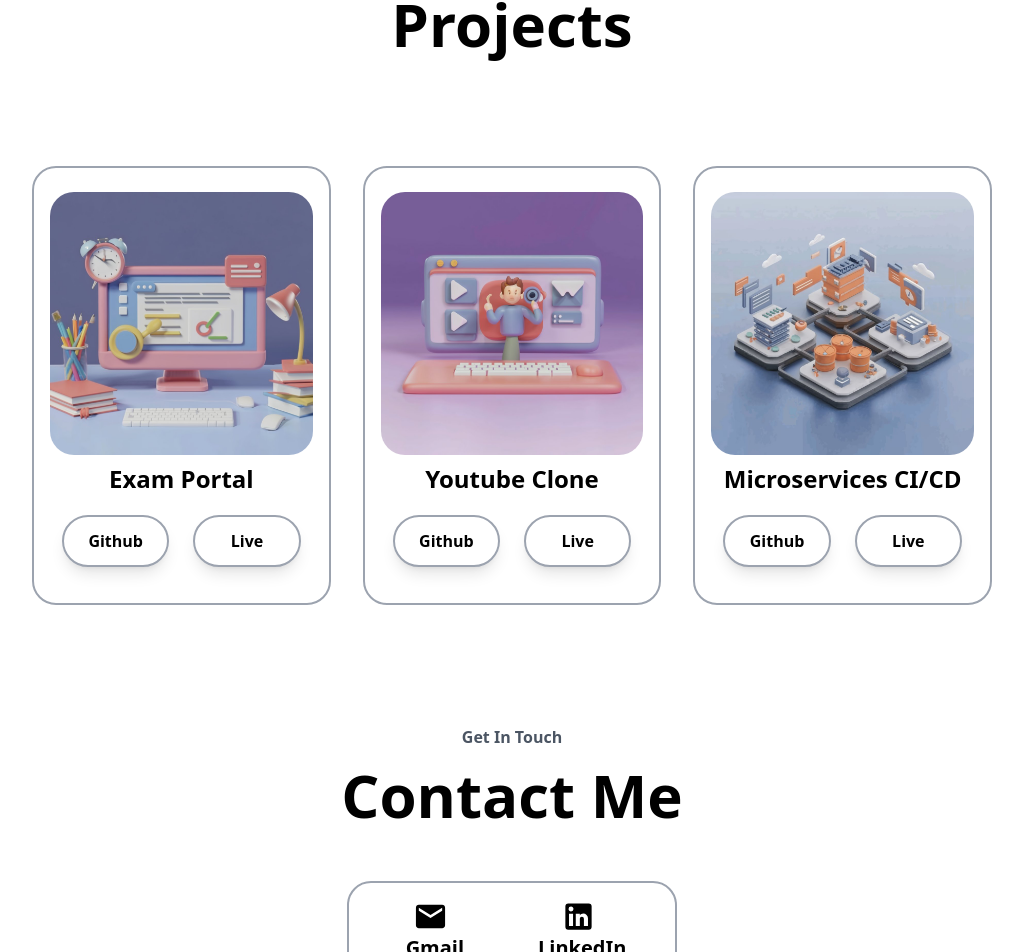
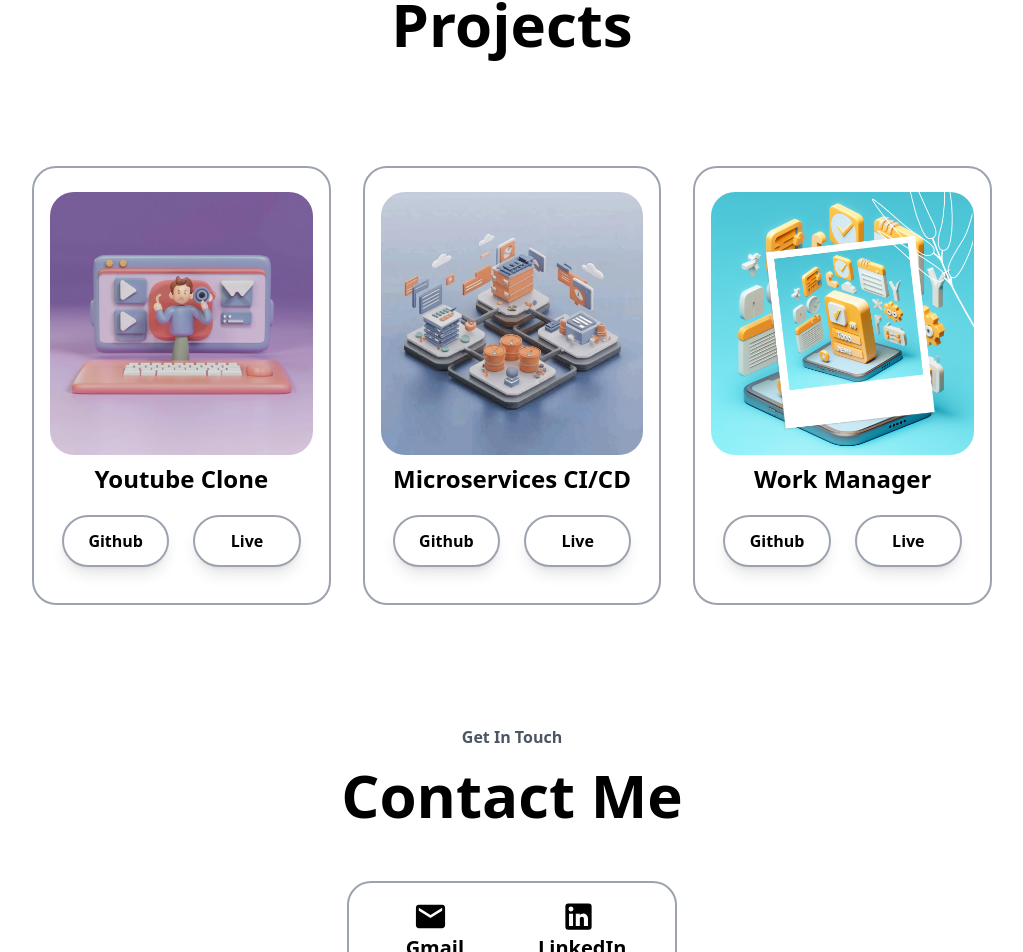
Before and after one commit to Ramnathnaik/portfolio-website, a React (Create React App) app: page / in a window 1280 px wide. Shown: the part 1893-2845 px from the top of the page, without its empty margins (128-1151 px from the left). Built offline with nearby package versions, Linux system fonts and the light colour scheme.

Commit message:
improvement: project section

```diff
--- /dev/null
+++ b/src/components/ProjectCard.jsx
@@ -0,0 +1,24 @@
+const ProjectCard = ({ imagePath, altText, title, link, live }) => {
+  return (
+    <div className="border-2 border-gray-400 p-4 mt-4 md:m-4 rounded-3xl">
+      <img className="rounded-3xl my-2" src={imagePath} alt={altText} />
+      <h1 className="text-2xl my-2">{title}</h1>
+      <div className="flex my-2">
+        <button
+          className="border-2 shadow-lg w-1/2 border-gray-400 py-3 px-5 rounded-full m-3"
+          onClick={() => window.open(link, "_blank")}
+        >
+          Github
+        </button>
+        <button
+          className="border-2 shadow-lg w-1/2 border-gray-400 py-3 px-5 rounded-full m-3"
+          onClick={() => window.open(live, "_blank")}
+        >
+          Live
+        </button>
+      </div>
+    </div>
+  );
+};
+
+export default ProjectCard;
--- a/src/components/Projects.jsx
+++ b/src/components/Projects.jsx
@@ -1,3 +1,6 @@
+import { projects } from "../utils/constants";
+import ProjectCard from "./ProjectCard";
+
 const Projects = () => {
   return (
     <div
@@ -7,54 +10,16 @@ const Projects = () => {
       <p className="text-gray-600 my-2 dark:text-gray-300">Browse My Recent</p>
       <h1 className="text-4xl md:text-6xl my-2">Projects</h1>
       <div className="flex flex-col md:flex-row my-12 md:my-24 items-center">
-        <div className="border-2 border-gray-400 p-4 mt-4 md:m-4 rounded-3xl">
-          <img
-            className="rounded-3xl my-2"
-            src="/exam-portal-project.jpg"
-            alt="Exam Portal Project"
+        {projects.map((project) => (
+          <ProjectCard
+            key={project.id}
+            imagePath={project.imagePath}
+            altText={project.altText}
+            title={project.title}
+            link={project.link}
+            live={project.live}
           />
-          <h1 className="text-2xl my-2">Exam Portal</h1>
-          <div className="flex my-2">
-            <button className="border-2 shadow-lg w-1/2 border-gray-400 py-3 px-5 rounded-full m-3">
-              Github
-            </button>
-            <button className="border-2 shadow-lg w-1/2 border-gray-400 py-3 px-5 rounded-full m-3">
-              Live
-            </button>
-          </div>
-        </div>
-        <div className="border-2 border-gray-400 p-4 mt-4 md:m-4 rounded-3xl">
-          <img
-            className="rounded-3xl my-2"
-            src="/youtube-clone-project.jpg"
-            alt="Youtube Clone Project"
-          />
-          <h1 className="text-2xl my-2">Youtube Clone</h1>
-          <div className="flex my-2">
-            <button className="border-2 shadow-lg w-1/2 border-gray-400 py-3 px-5 rounded-full m-3">
-              Github
-            </button>
-            <button className="border-2 shadow-lg w-1/2 border-gray-400 py-3 px-5 rounded-full m-3">
-              Live
-            </button>
-          </div>
-        </div>
-        <div className="border-2 border-gray-400 p-4 mt-4 md:m-4 rounded-3xl">
-          <img
-            className="rounded-3xl my-2"
-            src="/microservices-project.jpg"
-            alt="Microservices Project"
-          />
-          <h1 className="text-2xl my-2">Microservices CI/CD</h1>
-          <div className="flex my-2">
-            <button className="border-2 shadow-lg w-1/2 border-gray-400 py-3 px-5 rounded-full m-3">
-              Github
-            </button>
-            <button className="border-2 shadow-lg w-1/2 border-gray-400 py-3 px-5 rounded-full m-3">
-              Live
-            </button>
-          </div>
-        </div>
+        ))}
       </div>
     </div>
   );
--- a/src/utils/constants.js
+++ b/src/utils/constants.js
@@ -91,3 +91,32 @@ export const aboutDetails = [
     icon: WorkspacePremiumIcon,
   },
 ];
+
+export const projects = [
+  {
+    id: 1,
+    imagePath: "/youtube-clone-project.jpg",
+    altText: "Youtube Clone Project",
+    title: "Youtube Clone",
+    link: "https://github.com/Ramnathnaik/namaste-react/tree/master/youtube-clone",
+    live: "https://x.com/ramnathnaik447/status/1716061208569368674?s=20",
+  },
+  {
+    id: 2,
+    imagePath: "/microservices-project.jpg",
+    altText: "Microservices Project",
+    title: "Microservices CI/CD",
+    link: "https://github.com/Ramnathnaik/hotel-management-microservices-cicd",
+    live: "/",
+  },
+  {
+    id: 3,
+    imagePath: "/todo-app.png",
+    altText: "Work Manager",
+    title: "Work Manager",
+    link: "https://github.com/Ramnathnaik/work-manager",
+    live: "https://work-manager-eight.vercel.app/signup",
+  },
+];
+
+export const email = "ramnathnaik447@gmail.com";
```
Also changed, not shown: public/todo-app.png (added).
